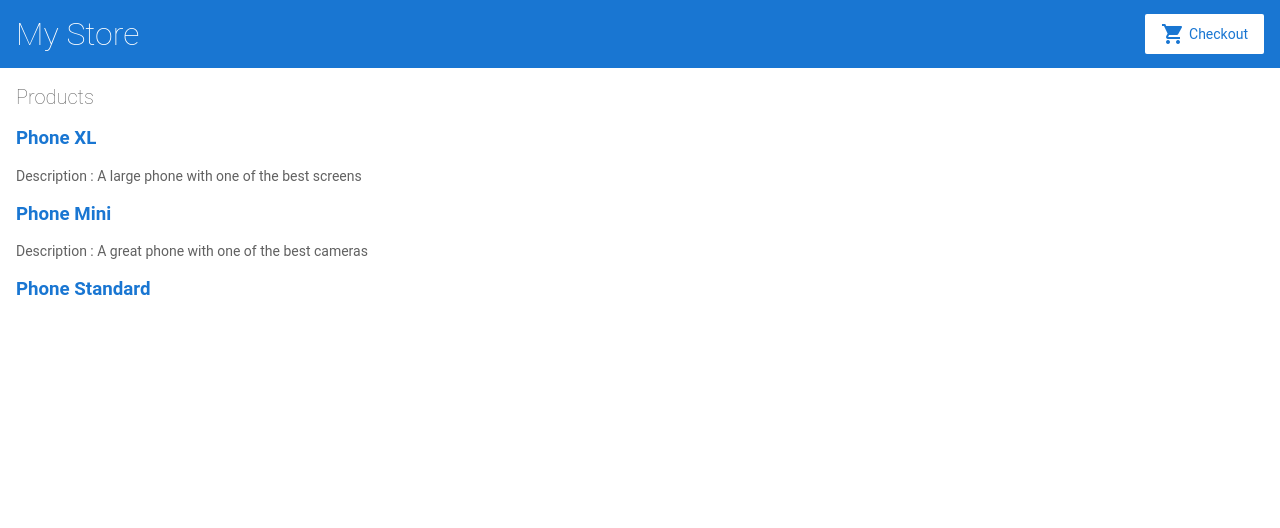
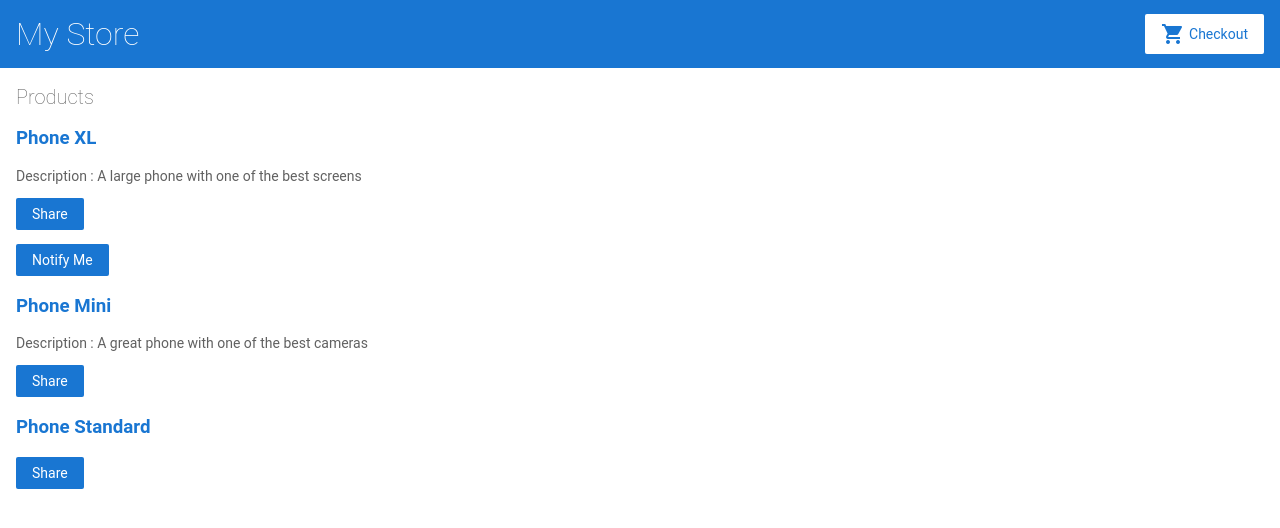
Before and after one commit to elitesuper/angular-shop, an Angular app: page / in a window 1280 px wide. Shown: the top 528 px of the page. Built offline with nearby package versions, Linux system fonts and the light colour scheme.

Commit message:
product-alerts component added!

```diff
--- a/src/app/app.module.ts
+++ b/src/app/app.module.ts
@@ -6,6 +6,7 @@
 import { AppComponent } from './app.component';
 import { TopBarComponent } from './top-bar/top-bar.component';
 import { ProductListComponent } from './product-list/product-list.component';
+import { ProductAlertsComponent } from './product-alerts/product-alerts.component';
 
 @NgModule({
   imports: [
@@ -18,7 +19,8 @@
   declarations: [
     AppComponent,
     TopBarComponent,
-    ProductListComponent
+    ProductListComponent,
+    ProductAlertsComponent
   ],
   bootstrap: [
     AppComponent
--- /dev/null
+++ b/src/app/product-alerts/product-alerts.component.html
@@ -0,0 +1,3 @@
+<p *ngIf="product && product.price > 700">
+  <button type="button">Notify Me</button>
+</p>
--- a/src/app/product-list/product-list.component.html
+++ b/src/app/product-list/product-list.component.html
@@ -5,6 +5,8 @@
     <a [title]="product.name + ' details'">{{ product.name }}</a>
   </h3>
   <p *ngIf="product.description">Description : {{ product.description }}</p>
+  <button type="button" (click)="share()">Share</button>
+  <app-product-alerts [product]="product"> </app-product-alerts>
 </div>
 <!--
 Copyright Google LLC. All Rights Reserved.
```
Also changed, not shown: src/app/product-alerts/product-alerts.component.ts (added, +10 -0 lines), src/app/product-alerts/product-alerts.component.css (added), 1 other file (tests, documents, lock files or other folders).
